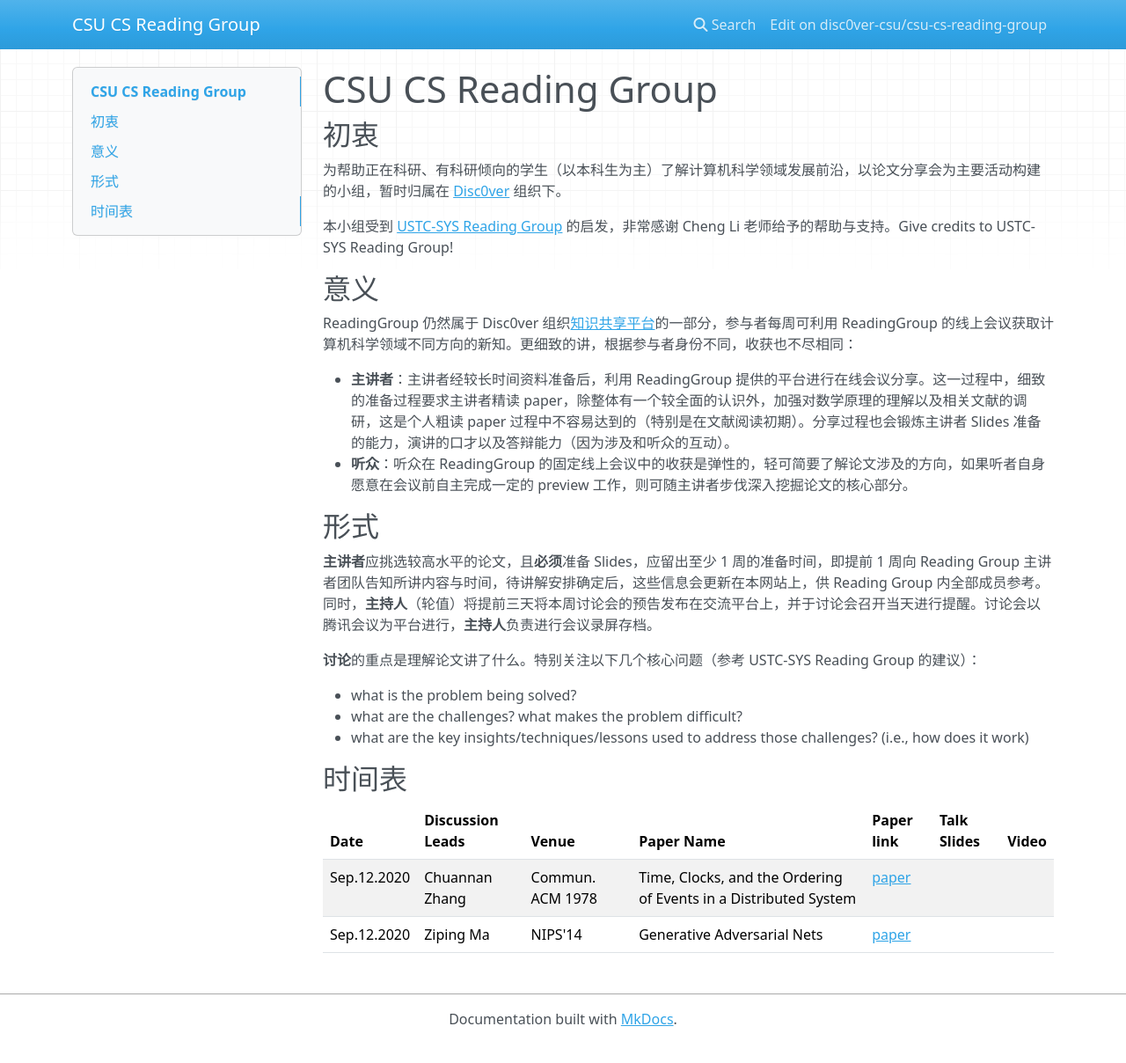
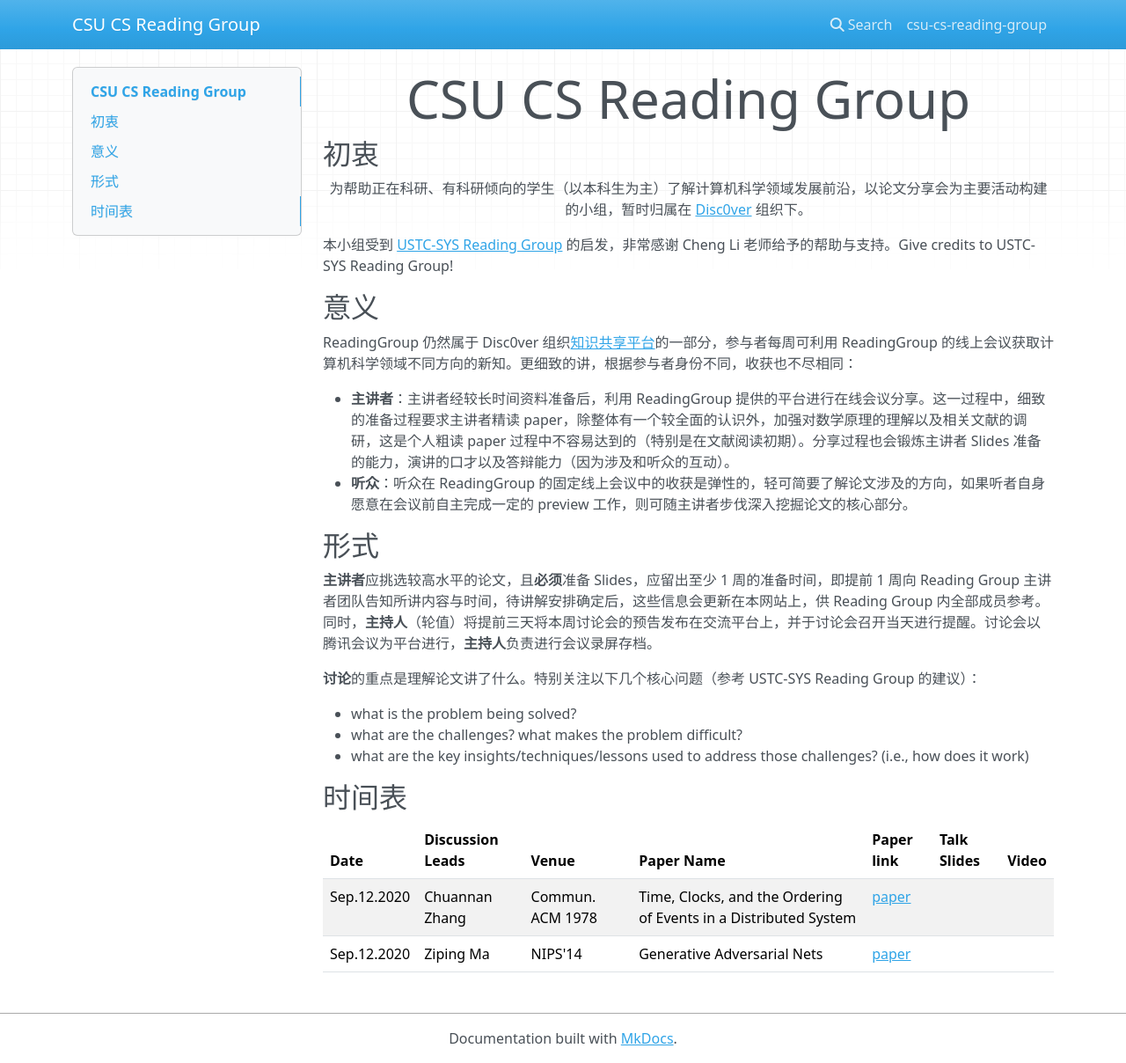
Before and after one commit to disc0ver-csu/csu-cs-reading-group, an MkDocs documentation site: the page built from docs/index.md, in a window 1280 px wide and 1208 px high. Shown: the whole window at 88% size. Built offline with MkDocs 1.6.1, drawn with Linux system fonts in a browser that asks for light colours; nearby versions of some CDN libraries.

Commit message:
style: update css style
补充样式表，修改`mkdcos.yml`中部分配置。
Changes to be committed:
	new file:   docs/_static/css/extra.css
	modified:   mkdocs.yml

```diff
--- /dev/null
+++ b/docs/_static/css/extra.css
@@ -0,0 +1,27 @@
+div.col-md-9 h1:first-of-type {
+    text-align: center;
+    font-size: 60px;
+    font-weight: 300;
+}
+
+div.col-md-9>p:first-of-type {
+    text-align: center;
+}
+
+div.col-md-9 p.admonition-title:first-of-type {
+    text-align: left;
+}
+
+div.col-md-9 h1:first-of-type .headerlink {
+    display: none;
+}
+
+code.no-highlight {
+    color: black;
+}
+
+/* Definition List styles */
+
+dd {
+    padding-left: 20px;
+}
--- a/mkdocs.yml
+++ b/mkdocs.yml
@@ -1,15 +1,21 @@
 site_name: CSU CS Reading Group
-site_description: CSU CS Readomh Group
+site_description: CSU CS Reading Group
 site_author: Disc0ver
 site_url: https://disc0ver-csu.github.io/csu-cs-reading-group
 # site_favicon: favicon-orange.png
 strict: true
 
 # Repository
-repo_name: "disc0ver-csu/csu-cs-reading-group"
+repo_name: "csu-cs-reading-group"
 repo_url: "https://github.com/disc0ver-csu/csu-cs-reading-group"
-edit_uri: "https://disc0ver-csu.github.io/csu-cs-reading-group/edit-landing/?ref="
+edit_uri: ""
 
 # pages
 nav:
   - Reading Group: index.md
+
+extra_css:
+  - "_static/css/extra.css"
+
+plugins:
+  - search
```
